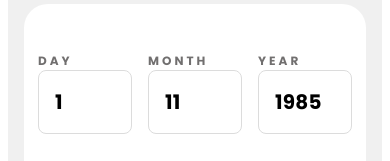
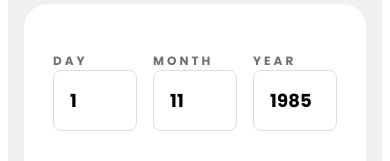
Before and after one commit to MaxAnderberg/age-calculator, a Vue app: page / in a window 390 px wide. Shown: the part 180-341 px from the top of the page. Built offline with nearby package versions, Linux system fonts and the light colour scheme.

Commit message:
adjusted input fields further for mobile

```diff
--- a/src/components/AgeCalculator.vue
+++ b/src/components/AgeCalculator.vue
@@ -219,7 +219,7 @@ export default {
 .form__input {
     border-radius: 8px;
     font-family: Poppins;
-    font-size: 20px;
+    font-size: 18px;
     font-style: normal;
     font-weight: 700;
     line-height: normal;
@@ -229,7 +229,7 @@ export default {
     border: solid 1px #dcdcdc;
     outline: none;
     box-shadow: none;
-    width: 60px;
+    width: 50px;
 }
 
 /* Remove spin button */
```
